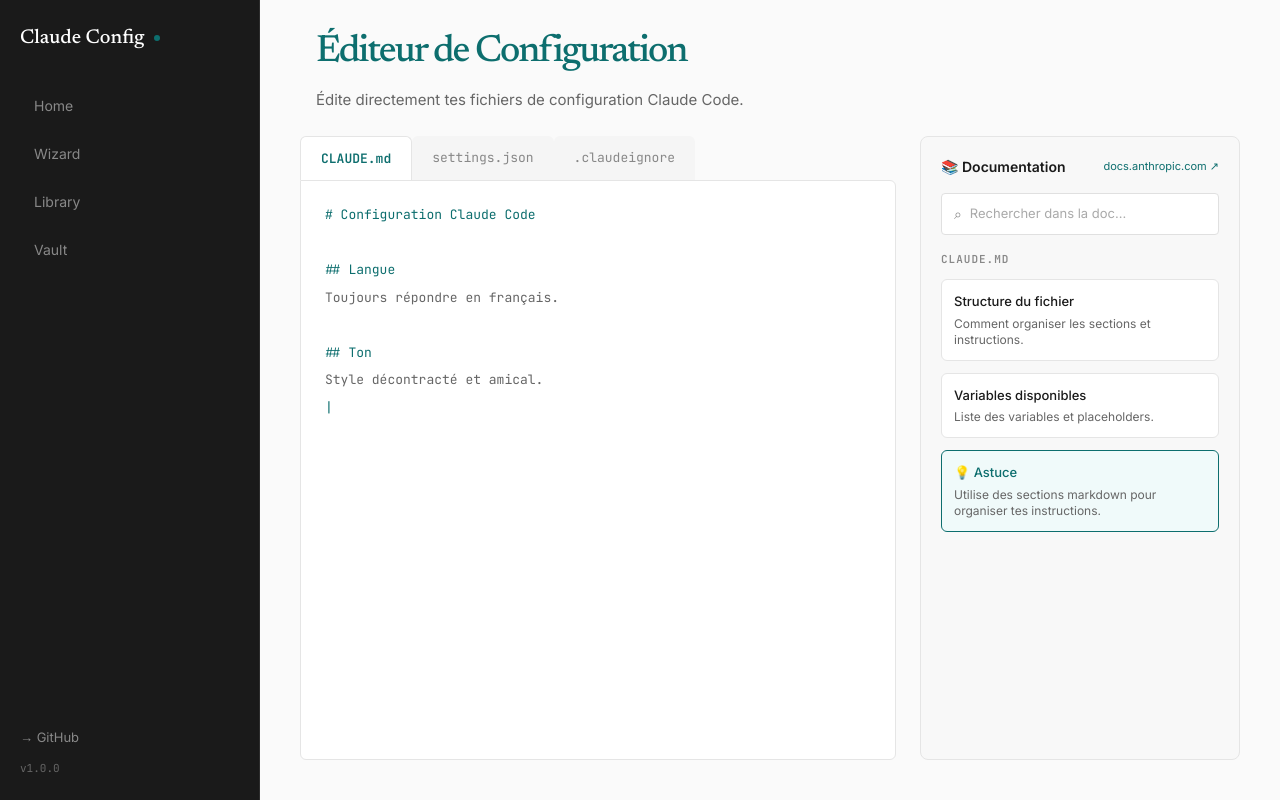
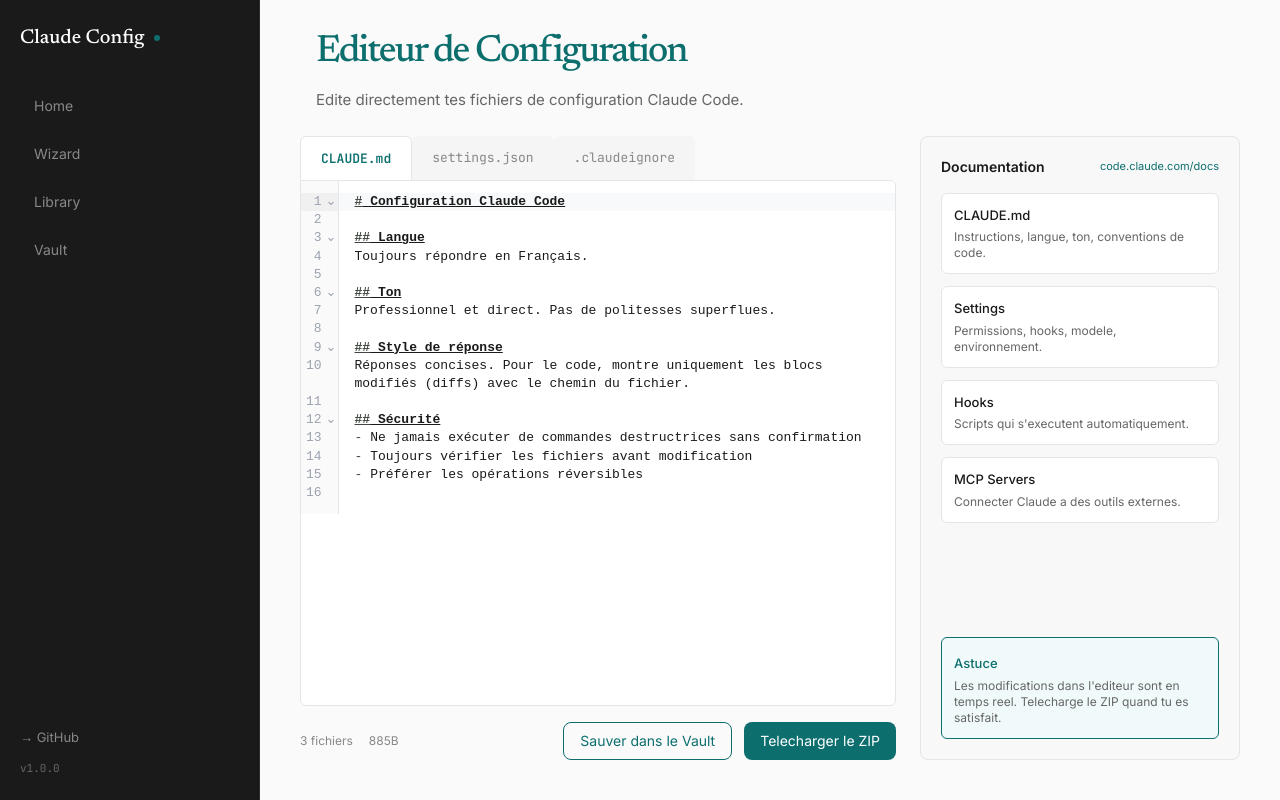
Before and after one commit to elithril/claude-config-generator, a Next.js app: page /expert in a window 1280 px wide. Built offline with nearby package versions, Linux system fonts and the light colour scheme.

Commit message:
feat: implement CodeMirror editor for Expert Mode with dynamic tabs

```diff
--- a/src/app/expert/page.tsx
+++ b/src/app/expert/page.tsx
@@ -1,170 +1,317 @@
 "use client";
 
-import { useState } from "react";
+import { useState, useMemo, useCallback } from "react";
+import dynamic from "next/dynamic";
 import { Layout, PageHeader } from "@/components";
+import { useConfig } from "@/context/ConfigContext";
+import { useToast } from "@/context/ToastContext";
+import {
+  generateClaudeMd,
+  generateSettingsJson,
+  generateClaudeIgnore,
+  generateMcpJson,
+  generateRuleFiles,
+  generateAllFiles,
+} from "@/lib/generator";
+import { downloadAsZip } from "@/lib/download";
+import { saveToVault } from "@/lib/storage";
+import { formatFileSize } from "@/lib/download";
+import type { GeneratedFile } from "@/types";
 
-const tabs = ["CLAUDE.md", "settings.json", ".claudeignore"];
+const CodeEditor = dynamic(() => import("@/components/CodeEditor"), { ssr: false });
 
-const fileContents: Record<string, { text: string; highlight: boolean }[]> = {
-  "CLAUDE.md": [
-    { text: "# Configuration Claude Code", highlight: true },
-    { text: "", highlight: false },
-    { text: "## Langue", highlight: true },
-    { text: "Toujours répondre en français.", highlight: false },
-    { text: "", highlight: false },
-    { text: "## Ton", highlight: true },
-    { text: "Style décontracté et amical.", highlight: false },
-    { text: "|", highlight: true },
-  ],
-  "settings.json": [
-    { text: "{", highlight: false },
-    { text: '  "model": "sonnet",', highlight: true },
-    { text: '  "language": "fr",', highlight: false },
-    { text: '  "permissions": {', highlight: false },
-    { text: '    "allow": ["Read", "Write"],', highlight: false },
-    { text: '    "deny": ["Bash"]', highlight: false },
-    { text: "  },", highlight: false },
-    { text: '  "style": "concise"', highlight: true },
-    { text: "}", highlight: false },
-  ],
-  ".claudeignore": [
-    { text: "# Fichiers à ignorer", highlight: true },
-    { text: "node_modules/", highlight: false },
-    { text: ".git/", highlight: false },
-    { text: ".env", highlight: false },
-    { text: "*.log", highlight: false },
-    { text: "dist/", highlight: false },
-  ],
-};
+interface EditorTab {
+  id: string;
+  label: string;
+  language: "json" | "markdown" | "text";
+  getValue: () => string;
+  onUpdate?: (value: string) => void;
+}
 
-const docItems = [
+const DOC_LINKS = [
   {
-    title: "Structure du fichier",
-    description: "Comment organiser les sections et instructions.",
-    highlight: false,
+    title: "CLAUDE.md",
+    description: "Instructions, langue, ton, conventions de code.",
+    url: "https://code.claude.com/docs/en/memory",
   },
   {
-    title: "Variables disponibles",
-    description: "Liste des variables et placeholders.",
-    highlight: false,
+    title: "Settings",
+    description: "Permissions, hooks, modele, environnement.",
+    url: "https://code.claude.com/docs/en/settings",
   },
   {
-    title: "💡 Astuce",
-    description: "Utilise des sections markdown pour organiser tes instructions.",
-    highlight: true,
+    title: "Hooks",
+    description: "Scripts qui s'executent automatiquement.",
+    url: "https://code.claude.com/docs/en/hooks",
+  },
+  {
+    title: "MCP Servers",
+    description: "Connecter Claude a des outils externes.",
+    url: "https://code.claude.com/docs/en/mcp",
   },
 ];
 
 export default function ExpertPage() {
+  const { config, dispatch } = useConfig();
+  const { addToast } = useToast();
   const [activeTab, setActiveTab] = useState("CLAUDE.md");
-  const [docSearch, setDocSearch] = useState("");
+  const [showSaveDialog, setShowSaveDialog] = useState(false);
+  const [saveName, setSaveName] = useState("");
+
+  // Track local edits for files that can be edited directly
+  const [localClaudeMd, setLocalClaudeMd] = useState<string | null>(null);
+  const [localSettings, setLocalSettings] = useState<string | null>(null);
+  const [localClaudeIgnore, setLocalClaudeIgnore] = useState<string | null>(null);
+  const [localMcpJson, setLocalMcpJson] = useState<string | null>(null);
+
+  const generatedClaudeMd = useMemo(() => generateClaudeMd(config), [config]);
+  const generatedSettings = useMemo(() => generateSettingsJson(config), [config]);
+  const generatedClaudeIgnore = useMemo(() => generateClaudeIgnore(config), [config]);
+  const generatedMcpJson = useMemo(() => generateMcpJson(config), [config]);
+  const generatedRules = useMemo(() => generateRuleFiles(config), [config]);
+
+  // Build tabs dynamically
+  const tabs: EditorTab[] = useMemo(() => {
+    const t: EditorTab[] = [
+      {
+        id: "CLAUDE.md",
+        label: "CLAUDE.md",
+        language: "markdown",
+        getValue: () => localClaudeMd ?? generatedClaudeMd,
+        onUpdate: (v: string) => setLocalClaudeMd(v),
+      },
+      {
+        id: "settings.json",
+        label: "settings.json",
+        language: "json",
+        getValue: () => localSettings ?? generatedSettings,
+        onUpdate: (v: string) => setLocalSettings(v),
+      },
+      {
+        id: ".claudeignore",
+        label: ".claudeignore",
+        language: "text",
+        getValue: () => localClaudeIgnore ?? generatedClaudeIgnore,
+        onUpdate: (v: string) => setLocalClaudeIgnore(v),
+      },
+    ];
+
+    if (config.enableMCP && generatedMcpJson) {
+      t.push({
+        id: ".mcp.json",
+        label: ".mcp.json",
+        language: "json",
+        getValue: () => localMcpJson ?? generatedMcpJson,
+        onUpdate: (v: string) => setLocalMcpJson(v),
+      });
+    }
+
+    if (config.enableRules) {
+      for (const rule of generatedRules) {
+        t.push({
+          id: rule.path,
+          label: rule.path.split("/").pop() || rule.path,
+          language: "markdown",
+          getValue: () => rule.content,
+        });
+      }
+    }
+
+    return t;
+  }, [config, generatedClaudeMd, generatedSettings, generatedClaudeIgnore, generatedMcpJson, generatedRules, localClaudeMd, localSettings, localClaudeIgnore, localMcpJson]);
+
+  const activeTabDef = tabs.find((t) => t.id === activeTab) || tabs[0];
+
+  // Build files for download (using local edits if any)
+  const getFilesForDownload = useCallback((): GeneratedFile[] => {
+    const files: GeneratedFile[] = [];
+
+    const claudeMd = localClaudeMd ?? generatedClaudeMd;
+    files.push({ path: "CLAUDE.md", content: claudeMd, size: new Blob([claudeMd]).size });
+
+    const settings = localSettings ?? generatedSettings;
+    files.push({ path: ".claude/settings.json", content: settings, size: new Blob([settings]).size });
+
+    const claudeIgnore = localClaudeIgnore ?? generatedClaudeIgnore;
+    files.push({ path: ".claudeignore", content: claudeIgnore, size: new Blob([claudeIgnore]).size });
+
+    if (config.enableMCP && generatedMcpJson) {
+      const mcpContent = localMcpJson ?? generatedMcpJson;
+      files.push({ path: ".mcp.json", content: mcpContent, size: new Blob([mcpContent]).size });
+    }
+
+    files.push(...generatedRules);
+
+    return files;
+  }, [localClaudeMd, localSettings, localClaudeIgnore, localMcpJson, generatedClaudeMd, generatedSettings, generatedClaudeIgnore, generatedMcpJson, generatedRules, config.enableMCP]);
+
+  const allFiles = getFilesForDownload();
+  const totalSize = allFiles.reduce((a, f) => a + f.size, 0);
+
+  const handleDownload = async () => {
+    try {
+      await downloadAsZip(allFiles);
+      addToast("Configuration telechargee !");
+    } catch {
+      addToast("Erreur lors du telechargement", "error");
+    }
+  };
+
+  const handleSaveToVault = () => {
+    if (!saveName.trim()) return;
+    // Sync local edits to config before saving
+    if (localClaudeMd) {
+      dispatch({ type: "IMPORT_CLAUDE_MD", content: localClaudeMd });
+    }
+    if (localClaudeIgnore) {
+      dispatch({ type: "SET_FIELD", field: "claudeIgnoreContent", value: localClaudeIgnore });
+    }
+    saveToVault(saveName.trim(), config);
+    addToast("Sauvegarde dans le Vault");
+    setShowSaveDialog(false);
+    setSaveName("");
+  };
 
   return (
     <Layout>
       <div className="flex flex-col h-full bg-[#FAFAFA] overflow-hidden">
         <PageHeader
-          title="Éditeur de Configuration"
-          subtitle="Édite directement tes fichiers de configuration Claude Code."
+          title="Editeur de Configuration"
+          subtitle="Edite directement tes fichiers de configuration Claude Code."
         />
 
         {/* Editor Area */}
         <div className="flex-1 flex gap-6 px-10 pb-10 overflow-hidden">
           {/* Left Panel - Editor */}
-          <div className="flex-1 flex flex-col">
+          <div className="flex-1 flex flex-col min-w-0">
             {/* Tabs */}
-            <div className="flex">
+            <div className="flex overflow-x-auto">
               {tabs.map((tab) => (
                 <button
-                  key={tab}
-                  onClick={() => setActiveTab(tab)}
-                  className={`px-5 py-3 font-[family-name:var(--font-jetbrains)] text-[13px] rounded-t-md transition-colors ${
-                    activeTab === tab
+                  key={tab.id}
+                  onClick={() => setActiveTab(tab.id)}
+                  className={`px-5 py-3 font-[family-name:var(--font-jetbrains)] text-[13px] rounded-t-md transition-colors whitespace-nowrap ${
+                    activeTab === tab.id
                       ? "bg-white text-[#0D6E6E] font-semibold border-t border-l border-r border-[#E5E5E5]"
-                      : "bg-[#F5F5F5] text-[#888888]"
+                      : "bg-[#F5F5F5] text-[#888888] hover:text-[#666666]"
                   }`}
                 >
-                  {tab}
+                  {tab.label}
                 </button>
               ))}
             </div>
 
             {/* Code Editor */}
-            <div className="flex-1 bg-white border border-[#E5E5E5] rounded-b-md rounded-tr-md p-6 overflow-auto">
-              <div className="flex flex-col gap-2">
-                {fileContents[activeTab]?.map((line, index) => (
-                  <span
-                    key={index}
-                    className={`font-[family-name:var(--font-jetbrains)] text-[13px] ${
-                      line.highlight ? "text-[#0D6E6E]" : "text-[#666666]"
-                    }`}
-                  >
-                    {line.text || "\u00A0"}
-                  </span>
-                ))}
+            <div className="flex-1 bg-white border border-[#E5E5E5] rounded-b-md rounded-tr-md overflow-hidden">
+              <CodeEditor
+                key={activeTabDef.id}
+                value={activeTabDef.getValue()}
+                onChange={(val: string) => activeTabDef.onUpdate?.(val)}
+                language={activeTabDef.language}
+                height="100%"
+              />
+            </div>
+
+            {/* Action bar */}
+            <div className="flex items-center justify-between mt-4">
+              <div className="flex items-center gap-4 text-xs text-[#888888]">
+                <span>{allFiles.length} fichiers</span>
+                <span>{formatFileSize(totalSize)}</span>
+              </div>
+              <div className="flex gap-3">
+                <button
+                  onClick={() => setShowSaveDialog(true)}
+                  className="px-4 py-2 text-sm text-[#0D6E6E] border border-[#0D6E6E] rounded-lg hover:bg-[#F0FAFA] transition-colors"
+                >
+                  Sauver dans le Vault
+                </button>
+                <button
+                  onClick={handleDownload}
+                  className="px-4 py-2 text-sm bg-[#0D6E6E] text-white rounded-lg hover:bg-[#0A5555] transition-colors"
+                >
+                  Telecharger le ZIP
+                </button>
               </div>
             </div>
           </div>
 
           {/* Right Panel - Documentation */}
           <div className="w-80 flex flex-col gap-4 bg-[#F8F8F8] border border-[#E5E5E5] rounded-lg p-5">
-            {/* Doc Header */}
             <div className="flex items-center justify-between">
               <span className="text-sm font-semibold text-[#1A1A1A]">
-                📚 Documentation
+                Documentation
               </span>
               <a
-                href="https://docs.anthropic.com"
+                href="https://code.claude.com/docs"
                 target="_blank"
                 rel="noopener noreferrer"
                 className="text-[11px] text-[#0D6E6E] hover:underline"
               >
-                docs.anthropic.com ↗
+                code.claude.com/docs
               </a>
             </div>
 
-            {/* Search */}
-            <div className="flex items-center gap-2 bg-white border border-[#E0E0E0] rounded px-3 py-2.5">
-              <span className="text-sm text-[#888888]">⌕</span>
-              <input
-                type="text"
-                placeholder="Rechercher dans la doc..."
-                value={docSearch}
-                onChange={(e) => setDocSearch(e.target.value)}
-                className="flex-1 text-[13px] text-[#1A1A1A] placeholder:text-[#AAAAAA] outline-none bg-transparent"
-              />
-            </div>
-
-            {/* Section */}
             <div className="flex flex-col gap-3">
-              <span className="font-[family-name:var(--font-jetbrains)] text-[11px] font-semibold text-[#888888] tracking-[1px]">
-                {activeTab.toUpperCase()}
-              </span>
-
-              {docItems.map((item, index) => (
-                <div
-                  key={index}
-                  className={`flex flex-col gap-1 p-3 rounded-md border ${
-                    item.highlight
-                      ? "bg-[#F0FAFA] border-[#0D6E6E]"
-                      : "bg-white border-[#E5E5E5]"
-                  }`}
+              {DOC_LINKS.map((item) => (
+                <a
+                  key={item.title}
+                  href={item.url}
+                  target="_blank"
+                  rel="noopener noreferrer"
+                  className="flex flex-col gap-1 p-3 rounded-md border bg-white border-[#E5E5E5] hover:border-[#0D6E6E] transition-colors"
                 >
-                  <span
-                    className={`text-[13px] font-medium ${
-                      item.highlight ? "text-[#0D6E6E]" : "text-[#1A1A1A]"
-                    }`}
-                  >
+                  <span className="text-[13px] font-medium text-[#1A1A1A]">
                     {item.title}
                   </span>
                   <span className="text-xs text-[#666666]">
                     {item.description}
                   </span>
-                </div>
+                </a>
               ))}
+            </div>
+
+            {/* Quick tips */}
+            <div className="mt-auto p-3 bg-[#F0FAFA] border border-[#0D6E6E] rounded-md">
+              <span className="text-[13px] font-medium text-[#0D6E6E]">Astuce</span>
+              <p className="text-xs text-[#666666] mt-1">
+                Les modifications dans l&apos;editeur sont en temps reel. Telecharge le ZIP quand tu es satisfait.
+              </p>
             </div>
           </div>
         </div>
       </div>
+
+      {/* Save dialog */}
+      {showSaveDialog && (
+        <div className="fixed inset-0 bg-black/50 flex items-center justify-center z-50">
+          <div className="bg-white rounded-lg p-6 w-[400px]">
+            <h3 className="text-lg font-medium text-[#1A1A1A] mb-4">Nom de la configuration</h3>
+            <input
+              type="text"
+              value={saveName}
+              onChange={(e) => setSaveName(e.target.value)}
+              onKeyDown={(e) => e.key === "Enter" && handleSaveToVault()}
+              placeholder="Ma config Claude..."
+              className="w-full px-3 py-2 border border-[#E5E5E5] rounded mb-4 focus:outline-none focus:border-[#0D6E6E]"
+              autoFocus
+            />
+            <div className="flex gap-2 justify-end">
+              <button
+                onClick={() => setShowSaveDialog(false)}
+                className="px-4 py-2 text-sm text-[#666666] hover:text-[#1A1A1A]"
+              >
+                Annuler
+              </button>
+              <button
+                onClick={handleSaveToVault}
+                className="px-4 py-2 text-sm bg-[#0D6E6E] text-white rounded hover:bg-[#0A5555]"
+              >
+                Sauvegarder
+              </button>
+            </div>
+          </div>
+        </div>
+      )}
     </Layout>
   );
 }
--- /dev/null
+++ b/src/components/CodeEditor.tsx
@@ -0,0 +1,71 @@
+"use client";
+
+import { useCallback } from "react";
+import CodeMirror from "@uiw/react-codemirror";
+import { json } from "@codemirror/lang-json";
+import { markdown } from "@codemirror/lang-markdown";
+import { EditorView } from "@codemirror/view";
+
+interface CodeEditorProps {
+  value: string;
+  onChange: (value: string) => void;
+  language: "json" | "markdown" | "text";
+  height?: string;
+}
+
+const languageExtensions = {
+  json: [json()],
+  markdown: [markdown()],
+  text: [],
+};
+
+const theme = EditorView.theme({
+  "&": {
+    fontSize: "13px",
+    fontFamily: "var(--font-jetbrains), monospace",
+  },
+  ".cm-content": {
+    padding: "12px 0",
+  },
+  ".cm-line": {
+    padding: "0 16px",
+  },
+  ".cm-gutters": {
+    backgroundColor: "#fafafa",
+    borderRight: "1px solid #e5e7eb",
+    color: "#9ca3af",
+  },
+  ".cm-activeLineGutter": {
+    backgroundColor: "#f0f0f0",
+  },
+  ".cm-activeLine": {
+    backgroundColor: "#f8f9fa",
+  },
+});
+
+export default function CodeEditor({ value, onChange, language, height = "100%" }: CodeEditorProps) {
+  const handleChange = useCallback(
+    (val: string) => {
+      onChange(val);
+    },
+    [onChange]
+  );
+
+  return (
+    <CodeMirror
+      value={value}
+      height={height}
+      extensions={[...languageExtensions[language], theme, EditorView.lineWrapping]}
+      onChange={handleChange}
+      basicSetup={{
+        lineNumbers: true,
+        highlightActiveLine: true,
+        highlightActiveLineGutter: true,
+        foldGutter: true,
+        bracketMatching: true,
+        closeBrackets: true,
+        autocompletion: false,
+      }}
+    />
+  );
+}
--- a/src/components/index.ts
+++ b/src/components/index.ts
@@ -10,3 +10,4 @@
 export { default as PageHeader } from "./PageHeader";
 export { default as FilePreview } from "./FilePreview";
 export { default as FileDropZone } from "./FileDropZone";
+export { default as CodeEditor } from "./CodeEditor";
```
